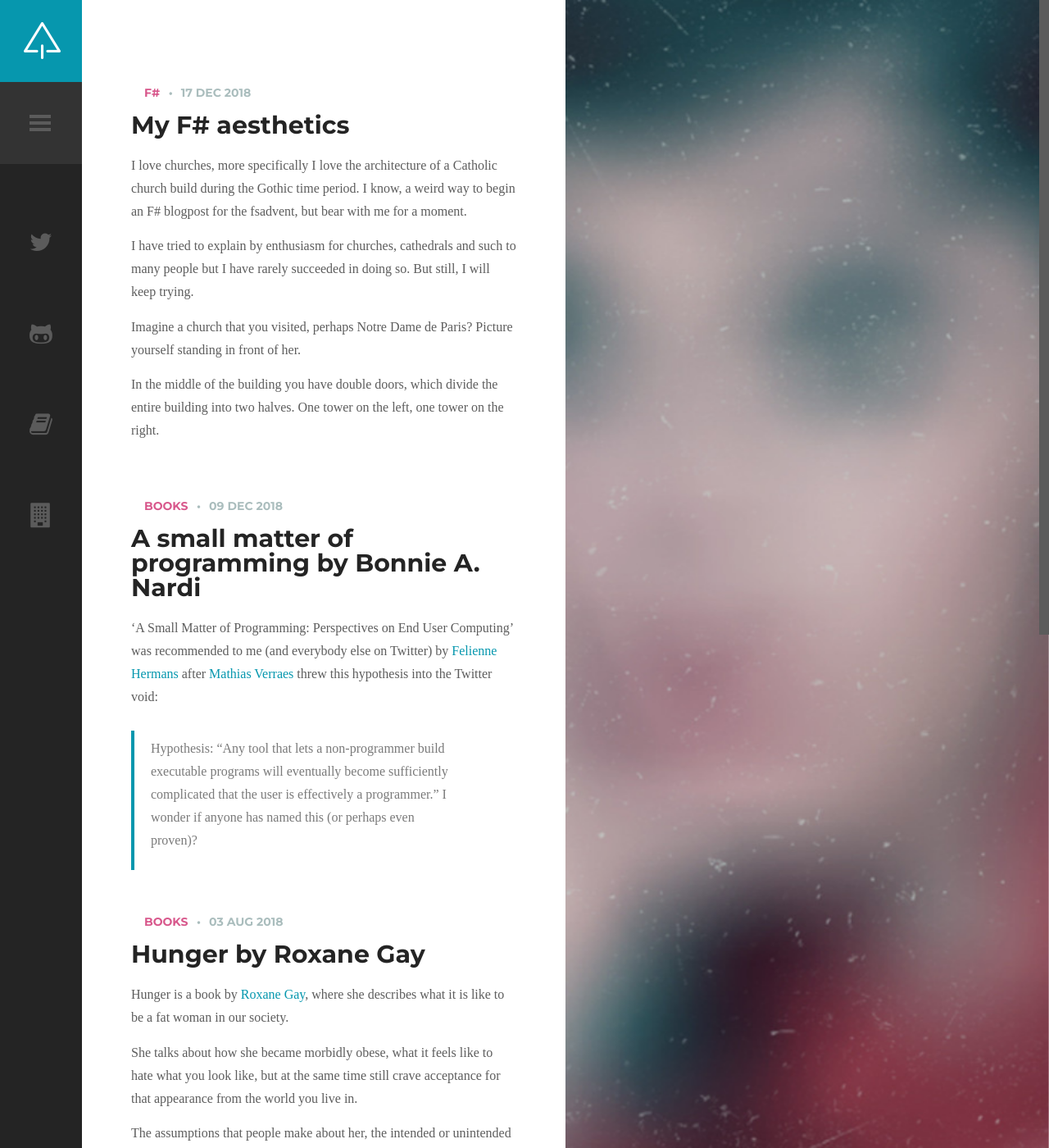
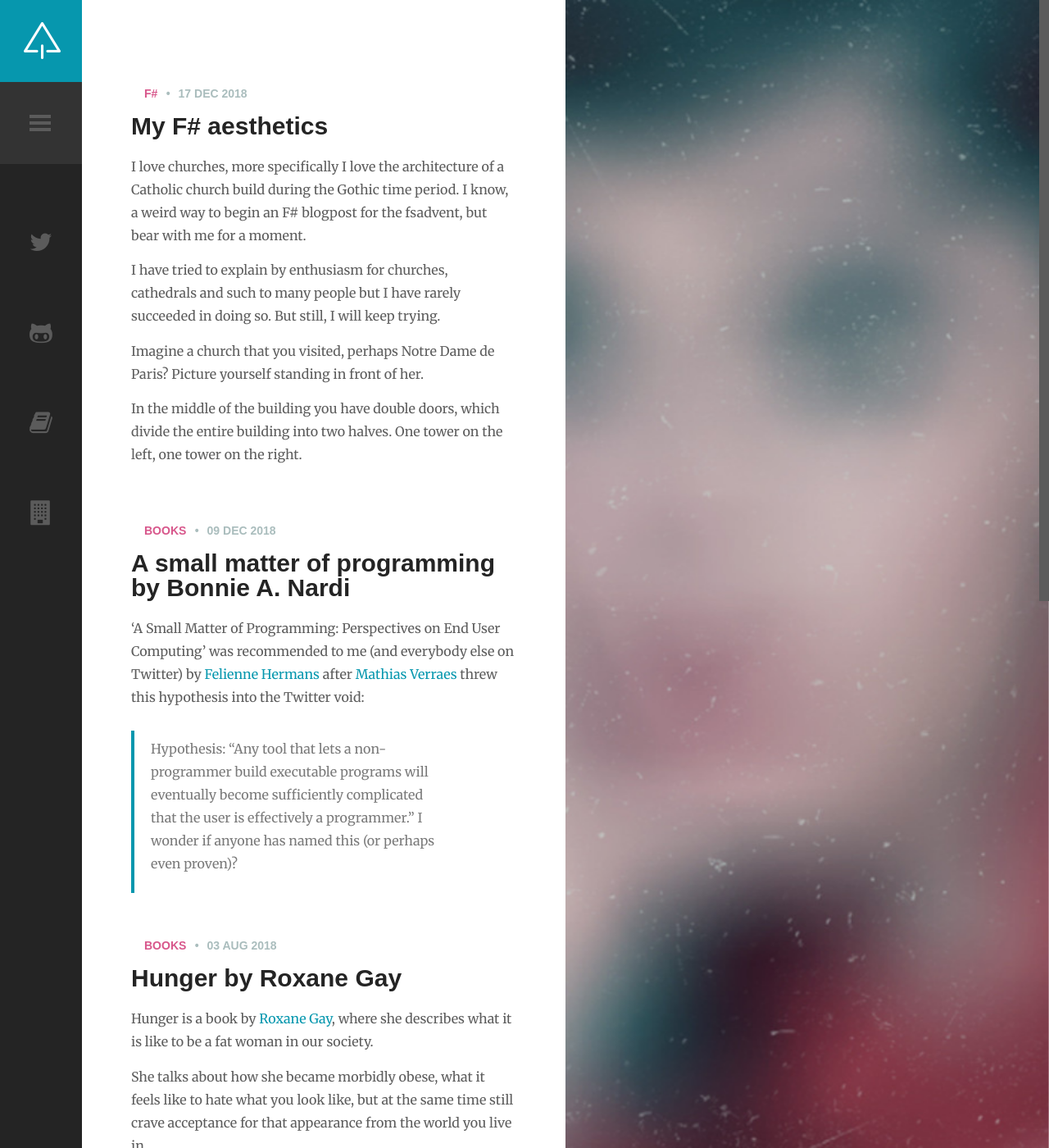
Before and after one commit to selketjah/selketjah.github.io, a Jekyll site: the page built from index.html, in a window 1280 px wide and 1400 px high. Shown: the whole window at 82% size. Built offline with Jekyll 4.4.1, drawn with Linux system fonts in a browser that asks for light colours; the list of posts is cut into pages by our own code.

Commit message:
update font

```diff
--- a/_includes/head.html
+++ b/_includes/head.html
@@ -17,7 +17,7 @@
 
   <!-- CSS -->
   <link rel="shortcut icon" type="image/x-icon" href="{{ site.baseurl }}public/favicon.ico" />
-  <link href='//fonts.googleapis.com/css?family=Montserrat:400,700%7CLibre+Baskerville:400,400italic,700' rel='stylesheet' type='text/css'>
+  <link href="https://fonts.googleapis.com/css?family=Merriweather" rel="stylesheet">
   <link rel="stylesheet" href="{{ site.baseurl }}public/css/clear.css">
   <link rel="stylesheet" href="{{ site.baseurl }}public/css/common.css">
   <link rel="stylesheet" href="{{ site.baseurl }}public/css/font-awesome.min.css">
--- a/public/css/style.css
+++ b/public/css/style.css
@@ -5,7 +5,7 @@
 
 body
 {
-    font-family: 'Times New Roman',sans-serif, Arial;;
+    font-family: 'Merriweather', serif;
     font-size: 1.4rem;
     color: #404040;
     background-color: #fff;
```
